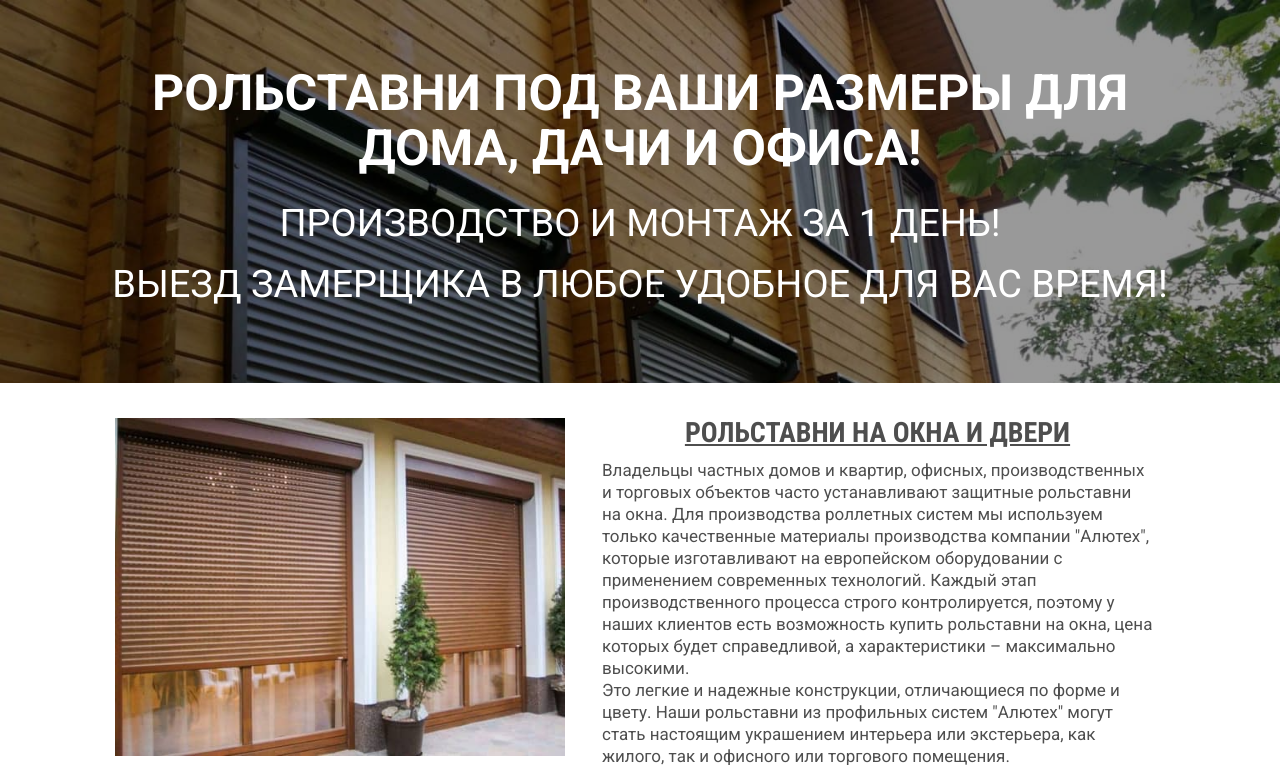
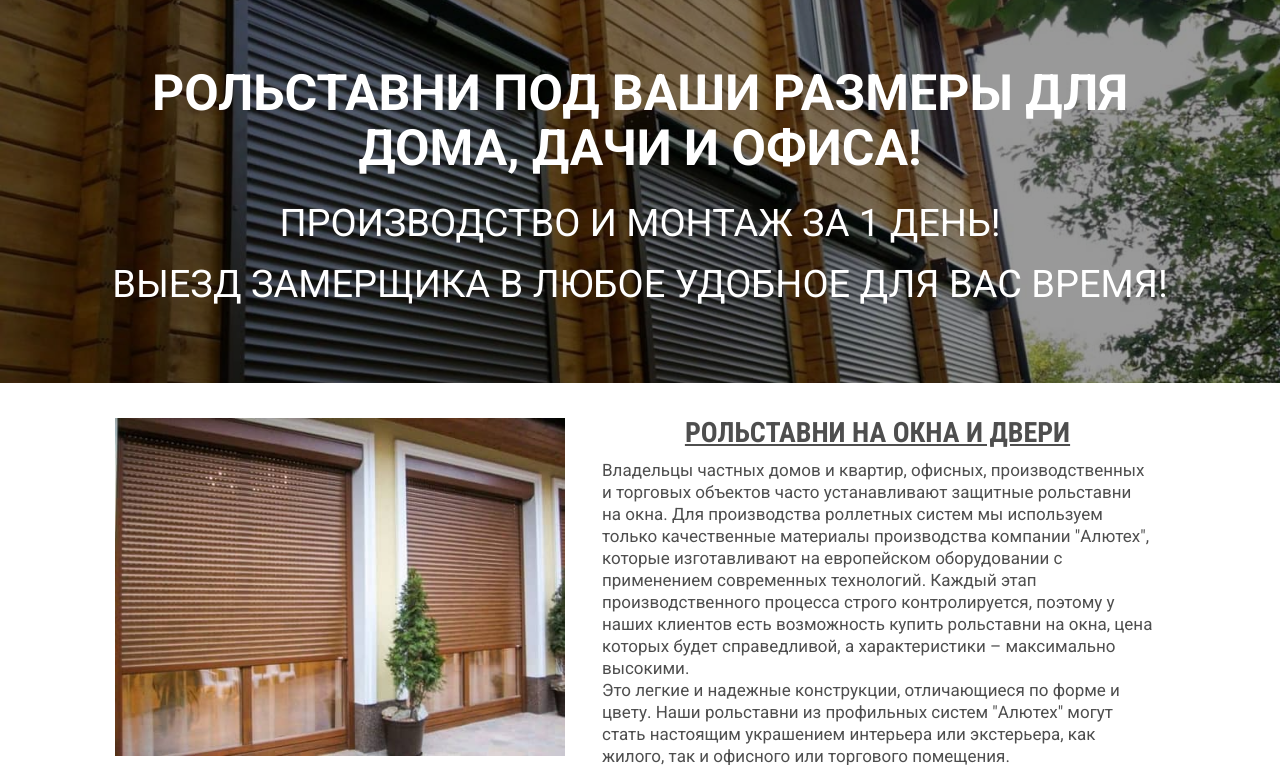
Before and after one commit to artem-create16/site_master, a Flask app: page / in a window 1280 px wide. Shown: the part 167-932 px from the top of the page. Run offline with Flask 2, Linux system fonts and the light colour scheme; some libraries are stand-ins or nearby versions.

Commit message:
Fixed background img

```diff
--- a/application/templates/index.html
+++ b/application/templates/index.html
@@ -182,7 +182,7 @@
 </style>
 
 <section id="main-block" class="index"
-         style="background:url(../static/img/header.jpg) no-repeat center top;background-size:cover;">
+         style="background:url(../static/img/header.jpg) no-repeat center top;background-size:cover; background-position: center;">
     <div class="overlay"></div>
     <div class="text-block-holder">
         <div class="text-block">
```
